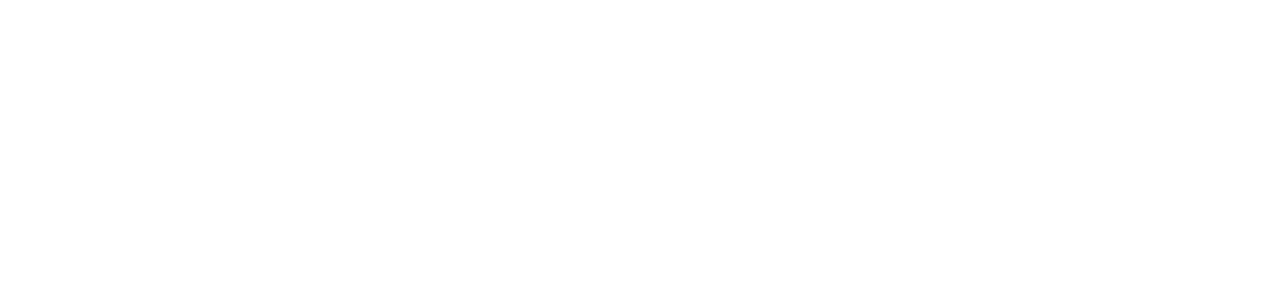
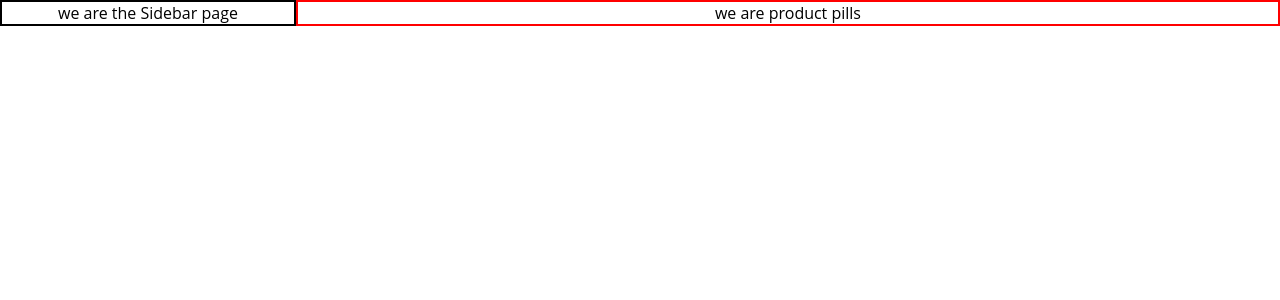
Before and after one commit to cenwachukwu/RoomSofaUI, a React (Vite) app: page /categories in a window 1280 px wide. Shown: the top 300 px of the page. Built offline with nearby package versions, Linux system fonts and the light colour scheme.

Commit message:
setting for categories page

```diff
--- a/src/App.js
+++ b/src/App.js
@@ -2,12 +2,14 @@
 import ReactDOM from 'react-dom';
 import { Router } from '@reach/router';
 import Home from './components/pages/Home';
+import Categories from './components/pages/Categories/Categories';
 
 const App = () => {
   return (
     <React.StrictMode>
       <Router>
-        <Home path="/" />
+        <Home path="/" exact component={Home} />
+        <Categories path="/categories" component={Categories} />
       </Router>
     </React.StrictMode>
   );
--- a/src/components/Navbar/navbar.js
+++ b/src/components/Navbar/navbar.js
@@ -16,7 +16,7 @@
             <Dropdown />
           </li>
           <li>
-            <Link to="/">Recliners</Link>
+            <Link to="/categories">Recliners</Link>
           </li>
           <li>
             <Link to="/">Sectionals</Link>
--- /dev/null
+++ b/src/components/ProductsPills/ProductPill.js
@@ -0,0 +1,16 @@
+import React from 'react';
+import './ProductPill.scss';
+
+const ProductsPils = (props) => {
+  return (
+    <div className="ProductsPils">
+      <div className="productsPilsContainer">
+        <div className="pilsContainers">
+          <p>we are product pills</p>
+        </div>
+      </div>
+    </div>
+  );
+};
+
+export default ProductsPils;
--- /dev/null
+++ b/src/components/ProductsPills/ProductPill.scss
@@ -0,0 +1,5 @@
+.ProductsPils {
+  border: 2px solid red;
+  width: 100%;
+  height: 100%;
+}
--- /dev/null
+++ b/src/components/Sidebar/Sidebar.js
@@ -0,0 +1,12 @@
+import React from 'react';
+import './Sidebar.scss';
+
+const Sidebar = (props) => {
+  return (
+    <div className="Sidebar">
+      <p>we are the Sidebar page</p>
+    </div>
+  );
+};
+
+export default Sidebar;
--- /dev/null
+++ b/src/components/Sidebar/Sidebar.scss
@@ -0,0 +1,5 @@
+.Sidebar {
+  border: 2px solid black;
+  width: 30%;
+  height: 100%;
+}
--- /dev/null
+++ b/src/components/pages/Categories/Categories.js
@@ -0,0 +1,17 @@
+import React from 'react';
+import './Categories.scss';
+import Sidebar from '../../Sidebar/Sidebar';
+import ProductsPils from '../../ProductsPills/ProductPill';
+
+const Categories = (props) => {
+  return (
+    <div className="Categories">
+      <div className="categoriesContainer">
+        <Sidebar />
+        <ProductsPils />
+      </div>
+    </div>
+  );
+};
+
+export default Categories;
--- /dev/null
+++ b/src/components/pages/Categories/Categories.scss
@@ -0,0 +1,4 @@
+.categoriesContainer {
+  display: flex;
+  flex-direction: row;
+}
```
Also changed, not shown: 5 other files (tests, documents, lock files or other folders).
